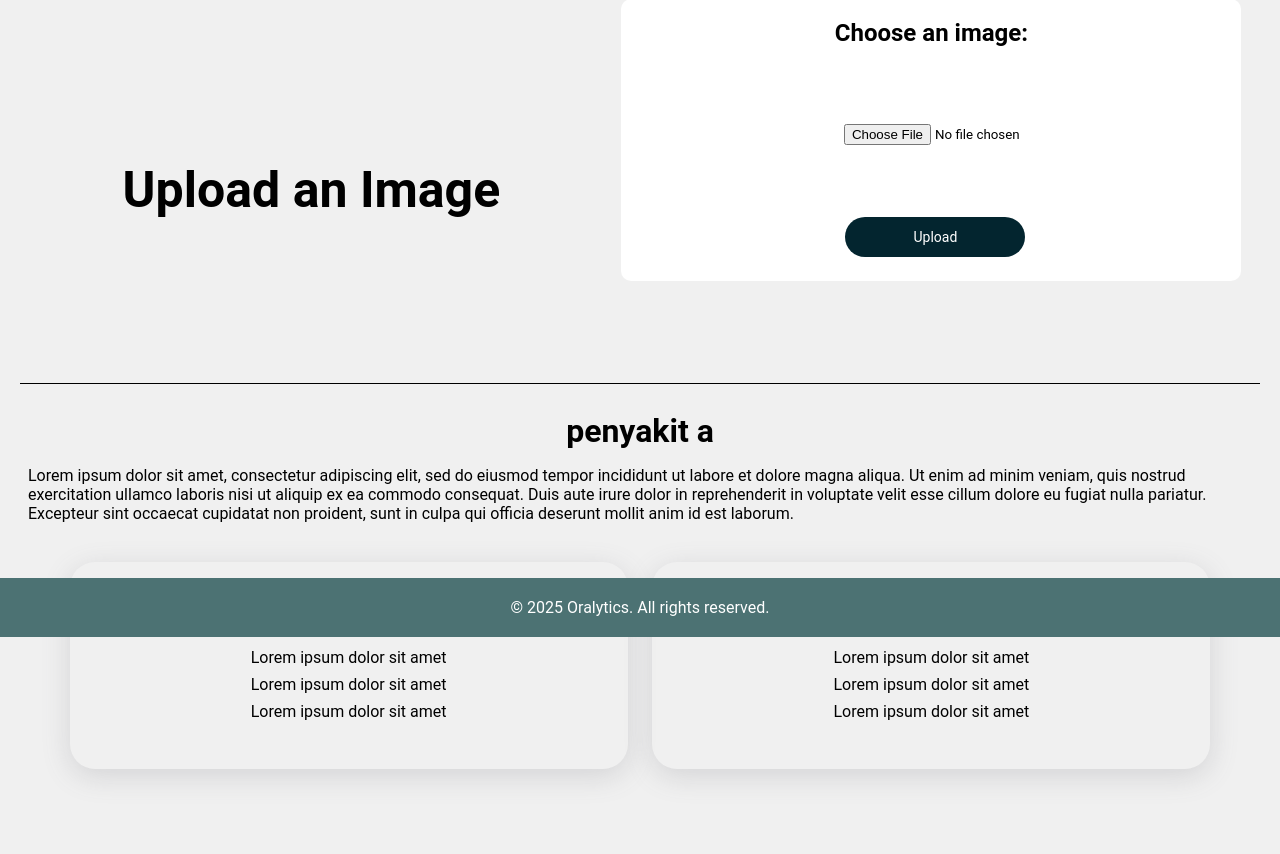
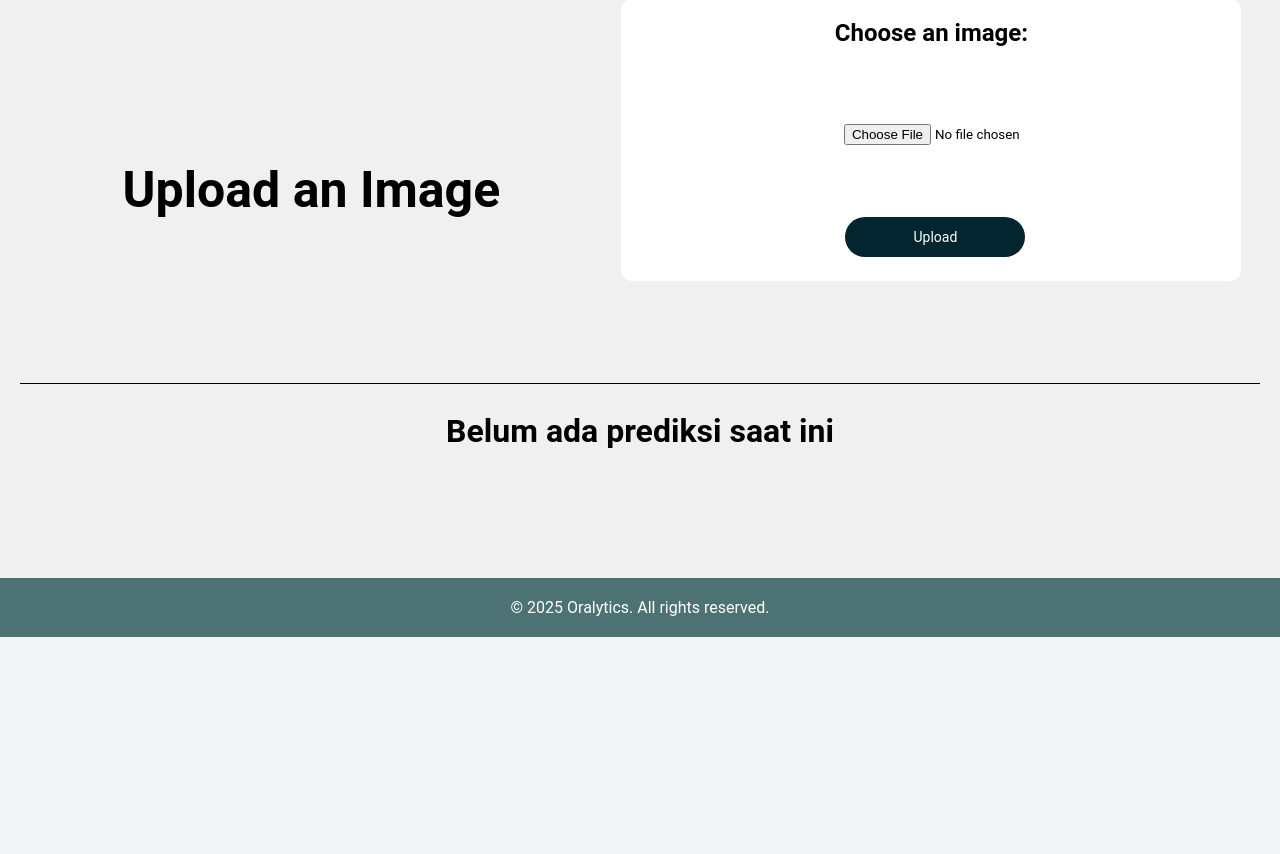
Before and after one commit to GandhiW/ML_web, a Flask app: template app/templates/upload.html in a window 1280 px wide. Shown: the part 163-1017 px from the top of the page. After the commit the page ends 800 px from the top, so only its background shows below. Run offline with Flask 2, Linux system fonts and the light colour scheme; the template is opened without the code that fills it, so the values that code supplies are empty.

Commit message:
Added database_penyakit_mulut.csv file, disease_query.py, and query feature based on prediction results

```diff
--- a/app/__init__.py
+++ b/app/__init__.py
@@ -1,10 +1,13 @@
 from flask import Flask
+from .routes import main
 
 def create_app():
     app = Flask(__name__)
 
+    # Set a secret key for session management
+    app.secret_key = 'your-unique-and-secret-key'  # Replace this with a strong key
+
     # Register Blueprints
-    from .routes import main
     app.register_blueprint(main)
 
     return app
--- /dev/null
+++ b/app/database_penyakit_mulut.csv
@@ -0,0 +1,6 @@
+penyakit;nama lain;deskripsi;penyebab;solusi
+Calculus;Karang Gigi;Karang gigi adalah penumpukan plak gigi yang mengeras dan menempel kuat pada permukaan gigi. Plak ini terdiri dari bakteri, sisa makanan, dan mineral saliva. Karang gigi dapat menyebabkan penyakit gusi, bau mulut, dan kerusakan gigi jika tidak diatasi.;Kebersihan mulut yang buruk, Penumpukan plak, Kurangnya perawatan gigi;Pembersihan gigi secara profesional, Sikat gigi dua kali sehari, Gunakan benang gigi
+Caries;Gigi Berlubang;Karies gigi adalah kerusakan permanen pada email gigi yang disebabkan oleh bakteri. Bakteri menghasilkan asam yang melarutkan email gigi, membentuk lubang atau kavitas. Jika tidak diobati, karies dapat menyebabkan nyeri, infeksi, dan kehilangan gigi.;Bakteri dalam mulut, Konsumsi gula berlebih, Kebersihan mulut yang buruk;Perawatan oleh dokter gigi, Tambal gigi, Gunakan pasta gigi berfluorida
+Gingivitis;Radang Gusi;Gingivitis adalah peradangan pada gusi yang ditandai dengan kemerahan, bengkak, dan mudah berdarah. Kondisi ini biasanya tidak menimbulkan rasa sakit, tetapi jika dibiarkan dapat berkembang menjadi periodontitis. Gingivitis dapat menyebabkan gigi goyang dan bahkan kehilangan gigi.;Penumpukan plak, Kebersihan mulut yang buruk, Merokok;Jaga kebersihan mulut yang baik, Pembersihan gigi secara profesional, dan Penggunaan obat kumur antiseptik.
+Mouth Ulcer;Sariawan;Sariawan adalah luka kecil dan dangkal yang muncul di dalam mulut, biasanya pada bibir, pipi, atau lidah. Sariawan biasanya terasa sakit dan dapat sembuh sendiri dalam beberapa hari hingga beberapa minggu.;Stres, Kekurangan vitamin, Iritasi dari makanan atau gigi;Obat kumur antiseptik, Gunakan krim topikal, Jaga kebersihan mulut
+Tooth Discoloration;Gigi berubah warna;Perubahan warna dapat berupa perubahan warna kuning, coklat, atau bahkan kehitaman. Perubahan warna dapat mempengaruhi estetika gigi;Konsumsi kopi atau teh, Merokok, Penuaan;Pemutihan gigi, Jaga kebersihan mulut, Hindari makanan/minuman yang dapat menyebabkan noda
--- a/app/templates/upload.html
+++ b/app/templates/upload.html
@@ -17,12 +17,12 @@
       <h1>Upload an Image</h1>
     </div>
     <div class = 'f2'>
-      <form action="/upload" method="post" enctype="multipart/form-data">
+      <form action="/upload" method="POST" enctype="multipart/form-data">
         <label for="file" class="imagelabel">Choose an image:</label>
         <br><br><br>
         <div class = "upload_image">
           <div class = "fileup">
-            <input type="file" id="fileElem" accept="image/*">
+            <input type="file" id="fileElem" accept="image/*" name="image">
           </div>
           <br>
           <img id="preview" src="#" alt="">
@@ -30,34 +30,47 @@
         <br>
         <button type="submit">Upload</button>
       </form>
+      {% with messages = get_flashed_messages(with_categories=true) %}
+        {% if messages %}
+          <ul>
+            {% for category, message in messages %}
+              <li class="alert alert-{{ category }}" style="list-style-type: none;">{{ message }}</li>
+            {% endfor %}
+          </ul>
+        {% endif %}
+    {% endwith %}
     </div>
   </div>
 
   <hr>
 
+  {% if common %}
   <div class = "prediction">
-    <h2 class = "penyakit">penyakit a</h2> <!--override yang ini-->
-    <p class = "penjelasan-penyakit">Lorem ipsum dolor sit amet, consectetur adipiscing elit, sed do eiusmod tempor incididunt ut labore et dolore magna aliqua. Ut enim ad minim veniam, quis nostrud exercitation ullamco laboris nisi ut aliquip ex ea commodo consequat. Duis aute irure dolor in reprehenderit in voluptate velit esse cillum dolore eu fugiat nulla pariatur. Excepteur sint occaecat cupidatat non proident, sunt in culpa qui officia deserunt mollit anim id est laborum.</p> <!--override yang ini-->
+      <h2 class = "penyakit">{{ common }}</h2> <!--override yang ini-->
+      <p class = "penjelasan-penyakit">{{ description }}</p> <!--override yang ini-->
       <br>
       <div class = "partition">
         <div class = "p1">
           <h2 class = "penyebab">Penyebab</h2>
           <ul class = "ul">
-          <li class = "penyebab-penyakit">Lorem ipsum dolor sit amet</li> <!--override yang ini-->
-          <li class = "penyebab-penyakit">Lorem ipsum dolor sit amet</li> <!--override yang ini-->
-          <li class = "penyebab-penyakit">Lorem ipsum dolor sit amet</li> <!--override yang ini-->
+            {% for factor in risk_factors %}
+            <li class = "penyebab-penyakit">{{ factor }}</li> <!--override yang ini-->
+            {% endfor %}
           </ul>
         </div>
         <div class = "p2">
           <h2 class = "solusi">Solusi</h2>
           <ul class = "ul">
-          <li class = "solus-penyakit">Lorem ipsum dolor sit amet</li> <!--override yang ini-->
-          <li class = "solus-penyakit">Lorem ipsum dolor sit amet</li> <!--override yang ini-->
-          <li class = "solus-penyakit">Lorem ipsum dolor sit amet</li> <!--override yang ini-->
+            {% for solution in solutions %}
+            <li class = "solus-penyakit">{{ solution }}</li> <!--override yang ini-->
+            {% endfor %}
           </ul>
         </div>
       </div>
+  {% else %}
+    <h2 class = "penyakit">Belum ada prediksi saat ini</h2>
   </div>
+  {% endif %}
 
 
   <div class="footer">
```
Also changed, not shown: app/disease_query.py (added, +32 -0 lines), app/model_predicting.py (added, +17 -0 lines), app/routes.py (+32 -7 lines), 1 other file. Lines whose indentation alone changed are shown as unchanged.
